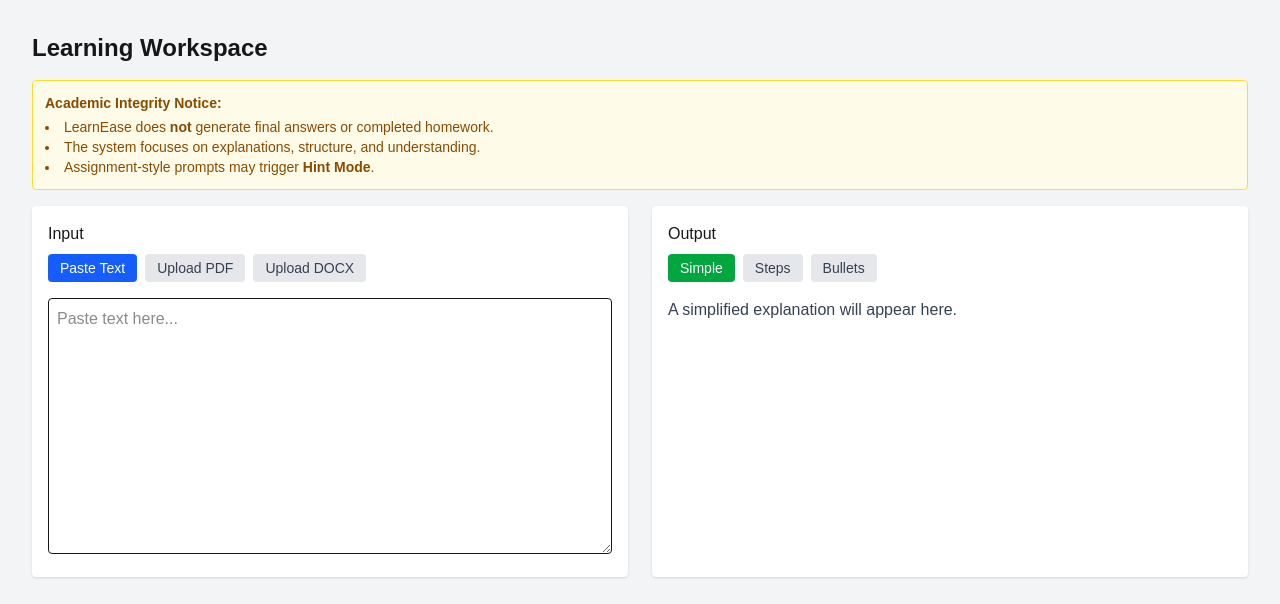
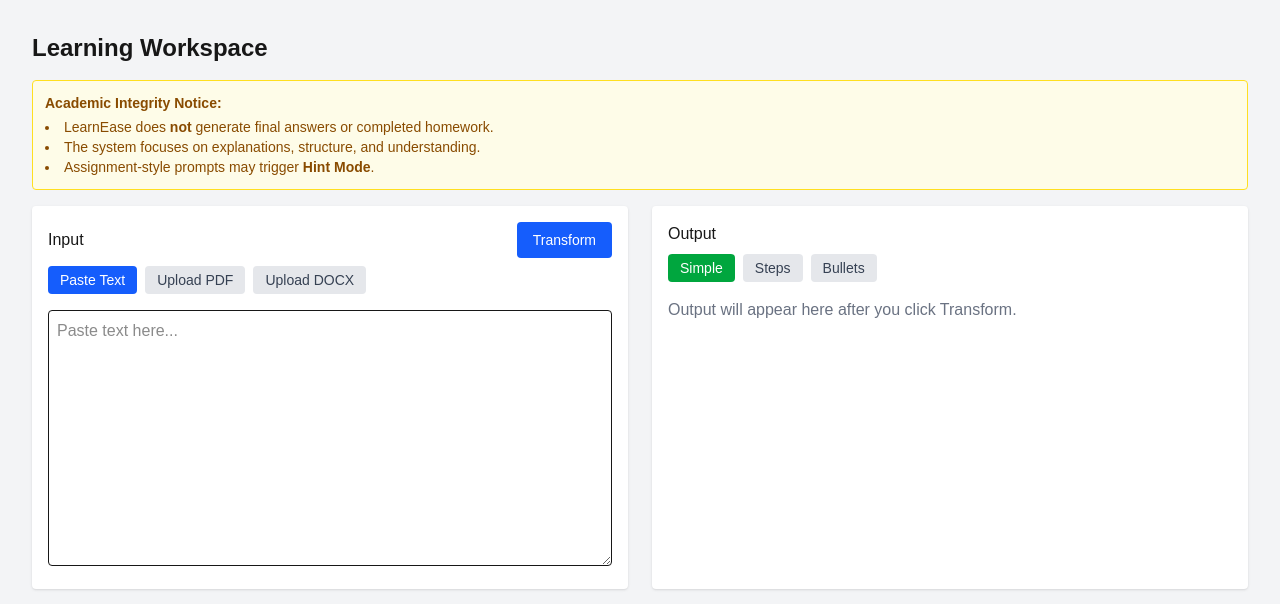
Before and after one commit to dipteshhh/senior-design-LearnEase, a Next.js app: page /workspace in a window 1280 px wide. Shown: the top 604 px of the page. Built offline with nearby package versions, Linux system fonts and the light colour scheme.

Commit message:
Wire transform button to backend and display hint mode output

```diff
--- a/src/app/workspace/page.tsx
+++ b/src/app/workspace/page.tsx
@@ -5,34 +5,96 @@
 import OutputTabs from "@/components/OutputTabs";
 import GuardrailsNotice from "@/components/GuardRailsNotice";
 
+type Mode = "simple" | "steps" | "bullets";
+
 export default function Workspace() {
   const [inputText, setInputText] = useState("");
 
+  const [simpleText, setSimpleText] = useState("");
+  const [stepsText, setStepsText] = useState("");
+  const [bulletsText, setBulletsText] = useState("");
+
+  const [hintMode, setHintMode] = useState(false);
+  const [isLoading, setIsLoading] = useState(false);
+
+  async function runTransform(mode: Mode) {
+    setIsLoading(true);
+    try {
+      const res = await fetch("/api/transform", {
+        method: "POST",
+        headers: { "Content-Type": "application/json" },
+        body: JSON.stringify({ inputText, mode }),
+      });
+
+      const data = await res.json();
+
+      if (!res.ok) {
+        throw new Error(data?.error || "Request failed");
+      }
+
+      setHintMode(Boolean(data.hintMode));
+
+      const out = String(data.outputText ?? "");
+
+      if (mode === "simple") setSimpleText(out);
+      if (mode === "steps") setStepsText(out);
+      if (mode === "bullets") setBulletsText(out);
+    } catch (e: any) {
+      alert(e?.message || "Error calling backend");
+    } finally {
+      setIsLoading(false);
+    }
+  }
+
+  async function transformAll() {
+    if (!inputText.trim()) {
+      alert("Please paste text first.");
+      return;
+    }
+    // Generate all 3 formats (sequential, simple & safe)
+    await runTransform("simple");
+    await runTransform("steps");
+    await runTransform("bullets");
+  }
+
   return (
     <div className="min-h-screen p-8 bg-gray-100">
-      {/* Title */}
-      <h2 className="text-2xl font-semibold mb-4">
-        Learning Workspace
-      </h2>
+      <h2 className="text-2xl font-semibold mb-4">Learning Workspace</h2>
 
-      {/* Academic Integrity Guardrails */}
       <GuardrailsNotice />
 
-      {/* Main Grid */}
       <div className="grid grid-cols-2 gap-6">
-        {/* Input Panel */}
+        {/* Input */}
         <div className="bg-white p-4 rounded shadow">
-          <h3 className="font-medium mb-2">Input</h3>
-          <InputTabs
-            inputText={inputText}
-            setInputText={setInputText}
-          />
+          <div className="flex items-center justify-between mb-2">
+            <h3 className="font-medium">Input</h3>
+
+            <button
+              onClick={transformAll}
+              disabled={isLoading}
+              className={`px-4 py-2 text-sm rounded ${
+                isLoading
+                  ? "bg-gray-300 text-gray-600"
+                  : "bg-blue-600 text-white hover:bg-blue-700"
+              }`}
+            >
+              {isLoading ? "Working..." : "Transform"}
+            </button>
+          </div>
+
+          <InputTabs inputText={inputText} setInputText={setInputText} />
         </div>
 
-        {/* Output Panel */}
+        {/* Output */}
         <div className="bg-white p-4 rounded shadow">
           <h3 className="font-medium mb-2">Output</h3>
-          <OutputTabs />
+          <OutputTabs
+            simpleText={simpleText}
+            stepsText={stepsText}
+            bulletsText={bulletsText}
+            isLoading={isLoading}
+            hintMode={hintMode}
+          />
         </div>
       </div>
     </div>
--- a/src/components/InputTabs.tsx
+++ b/src/components/InputTabs.tsx
@@ -2,9 +2,14 @@
 
 import { useState } from "react";
 
+type Props = {
+  inputText: string;
+  setInputText: (text: string) => void;
+};
+
 const tabs = ["Paste Text", "Upload PDF", "Upload DOCX"];
 
-export default function InputTabs() {
+export default function InputTabs({ inputText, setInputText }: Props) {
   const [activeTab, setActiveTab] = useState("Paste Text");
 
   return (
@@ -15,10 +20,10 @@
           <button
             key={tab}
             onClick={() => setActiveTab(tab)}
-            className={`px-3 py-1 rounded text-sm ${
+            className={`px-3 py-1 rounded text-sm transition ${
               activeTab === tab
                 ? "bg-blue-600 text-white"
-                : "bg-gray-200 text-gray-700"
+                : "bg-gray-200 text-gray-700 hover:bg-gray-300"
             }`}
           >
             {tab}
@@ -26,20 +31,34 @@
         ))}
       </div>
 
-      {/* Tab Content */}
+      {/* Paste Text */}
       {activeTab === "Paste Text" && (
         <textarea
           className="w-full h-64 border rounded p-2"
           placeholder="Paste text here..."
+          value={inputText}
+          onChange={(e) => setInputText(e.target.value)}
         />
       )}
 
+      {/* Upload PDF */}
       {activeTab === "Upload PDF" && (
-        <input type="file" accept=".pdf" />
+        <div className="flex flex-col gap-2">
+          <label className="text-sm text-gray-600">Upload a PDF document</label>
+          <input type="file" accept=".pdf" />
+          <p className="text-xs text-gray-500">PDF extraction coming next.</p>
+        </div>
       )}
 
+      {/* Upload DOCX */}
       {activeTab === "Upload DOCX" && (
-        <input type="file" accept=".docx" />
+        <div className="flex flex-col gap-2">
+          <label className="text-sm text-gray-600">
+            Upload a Word document (.docx)
+          </label>
+          <input type="file" accept=".docx" />
+          <p className="text-xs text-gray-500">DOCX extraction coming next.</p>
+        </div>
       )}
     </div>
   );
--- a/src/components/OutputTabs.tsx
+++ b/src/components/OutputTabs.tsx
@@ -2,15 +2,37 @@
 
 import { useState } from "react";
 
-const tabs = ["Simple", "Steps", "Bullets"];
+type Props = {
+  simpleText: string;
+  stepsText: string;
+  bulletsText: string;
+  isLoading: boolean;
+  hintMode: boolean;
+};
 
-export default function OutputTabs() {
-  const [activeTab, setActiveTab] = useState("Simple");
+const tabs = ["Simple", "Steps", "Bullets"] as const;
+type Tab = (typeof tabs)[number];
+
+export default function OutputTabs({
+  simpleText,
+  stepsText,
+  bulletsText,
+  isLoading,
+  hintMode,
+}: Props) {
+  const [activeTab, setActiveTab] = useState<Tab>("Simple");
+
+  const content =
+    activeTab === "Simple"
+      ? simpleText
+      : activeTab === "Steps"
+      ? stepsText
+      : bulletsText;
 
   return (
     <div>
       {/* Tabs */}
-      <div className="flex gap-2 mb-4">
+      <div className="flex items-center gap-2 mb-4">
         {tabs.map((tab) => (
           <button
             key={tab}
@@ -24,24 +46,22 @@
             {tab}
           </button>
         ))}
+
+        {hintMode && (
+          <span className="ml-auto text-xs px-2 py-1 rounded bg-yellow-100 border border-yellow-300 text-yellow-800">
+            Hint Mode Active
+          </span>
+        )}
       </div>
 
-      {/* Tab Content */}
-      {activeTab === "Simple" && (
-        <p className="text-gray-700">
-          A simplified explanation will appear here.
-        </p>
-      )}
-
-      {activeTab === "Steps" && (
-        <p className="text-gray-700">
-          Step-by-step breakdown will appear here.
-        </p>
-      )}
-
-      {activeTab === "Bullets" && (
-        <p className="text-gray-700">
-          Bullet-point summary will appear here.
+      {/* Content */}
+      {isLoading ? (
+        <p className="text-gray-500">Generating…</p>
+      ) : content ? (
+        <pre className="whitespace-pre-wrap text-gray-800 text-sm">{content}</pre>
+      ) : (
+        <p className="text-gray-500">
+          Output will appear here after you click Transform.
         </p>
       )}
     </div>
```
